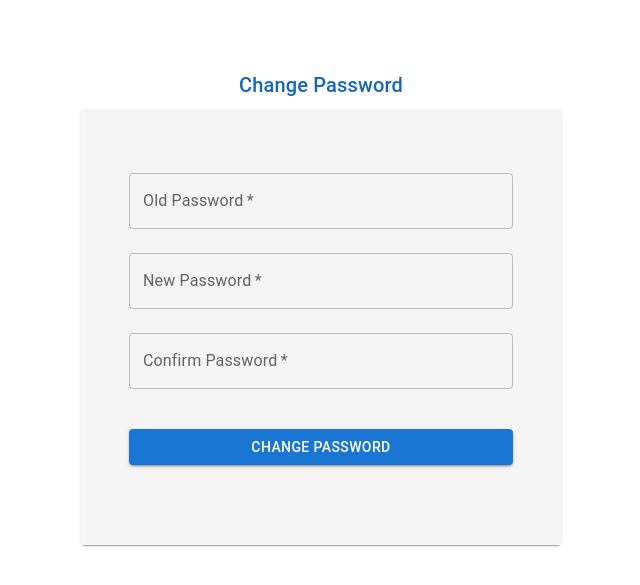
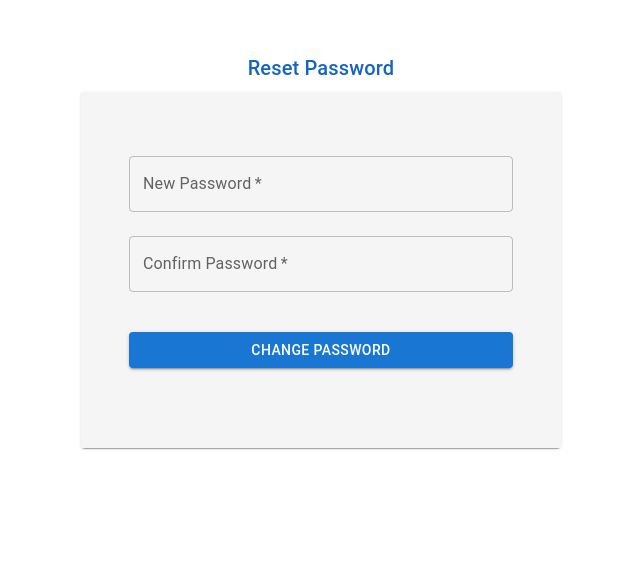
Before and after one commit to HezekielT/Aelaf_Dejen_WebApp, a React (Create React App) app in the folder client/: page /passwordreset/1 in a window 1280 px wide. Shown: the part 129-714 px from the top of the page, without its empty margins (319-959 px from the left). Built offline with nearby package versions, Linux system fonts and the light colour scheme.

Commit message:
import change

```diff
--- a/client/src/components/Admin_Auth/ResetPassword.js
+++ b/client/src/components/Admin_Auth/ResetPassword.js
@@ -1,11 +1,11 @@
 import React, { useState } from 'react';
 import { Grid, Typography, Paper,
-  Box, TextField, Button } from '@mui/material';
+  Box, TextField, Button, Container } from '@mui/material';
 
 import * as yup from 'yup';
 import { useFormik } from 'formik';
 
-import { useParams } from 'react-router-dom';
+import { useNavigate, useParams } from 'react-router-dom';
 const axios = require('axios')
 
 const changePsdValidation = yup.object({
@@ -25,6 +25,7 @@ const changePsdValidation = yup.object({
 function ResetPassword(props) {
   const resetToken = useParams();
   // const location = useLocation();
+  const navigate = useNavigate();
   const reset = resetToken.resetToken;
   const endpoint = (reset !== undefined) ?
     (`/api/admin/passwordreset/${reset}`) :
@@ -80,6 +81,7 @@ function ResetPassword(props) {
           localStorage.setItem("lname",  response.data.last_name)
           localStorage.setItem('pri', response.data.privilege)
           localStorage.setItem('id', response.data.id)
+          navigate('/dashboard')
         })
         .catch(function(error){
           setResponseError(error.response.data.message)
@@ -98,6 +100,8 @@ function ResetPassword(props) {
 });
 
   return (
+    <Container>
+
     <Grid container>
       <Grid item xs={12} lg={12} sx={{ display: 'flex', justifyContent: 'center' }}>
           <Typography
@@ -105,7 +109,11 @@ function ResetPassword(props) {
               component="div"
               sx={{color: '#1565c0', px: 3,  mt: '15%'}}
               >
-              Change Password
+                {reset !== undefined ? (
+                  'Reset Password'
+                ) : (
+                  'Change Password'
+                )}
           </Typography>
 
           <Typography sx={{color: "#c62828"}}>
@@ -116,7 +124,8 @@ function ResetPassword(props) {
 
           <Paper sx={{width: '60vh',}}>
               <Box component="form" onSubmit={formik.handleSubmit} maxWidth="lg" sx={{backgroundColor: '#f5f5f5',p: 6,display: 'flex', flexDirection: 'column', justifyContent: 'center'}}>
-              <TextField
+              {reset === undefined ? (
+                <TextField
                 margin="normal"
                 required
                 fullWidth
@@ -129,7 +138,8 @@ function ResetPassword(props) {
                 onChange={formik.handleChange}
                 error={formik.touched.oldPassword && Boolean(formik.errors.oldPassword)}
                 helperText={formik.touched.oldPassword && formik.errors.oldPassword}
-              />
+                />
+                ) : (<></>)}
               <TextField
                 margin="normal"
                 required
@@ -169,6 +179,7 @@ function ResetPassword(props) {
           </Paper>
       </Grid>
     </Grid>
+    </Container>
   )
 }
 
```
